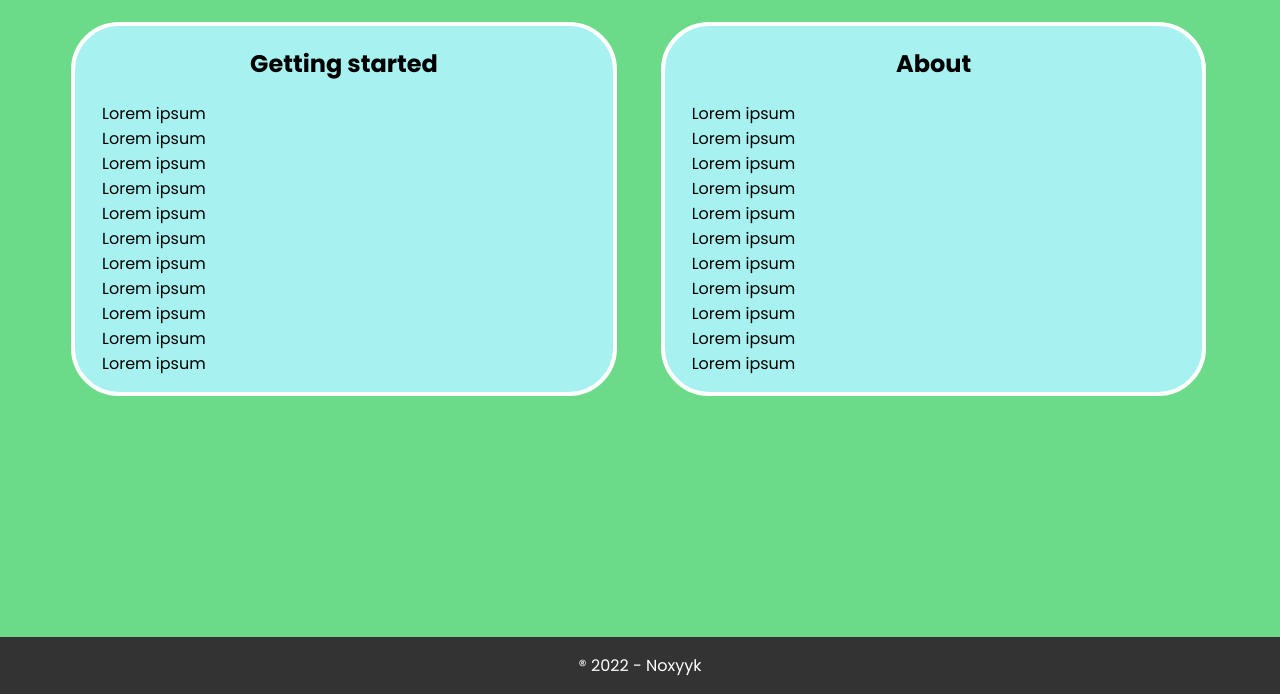
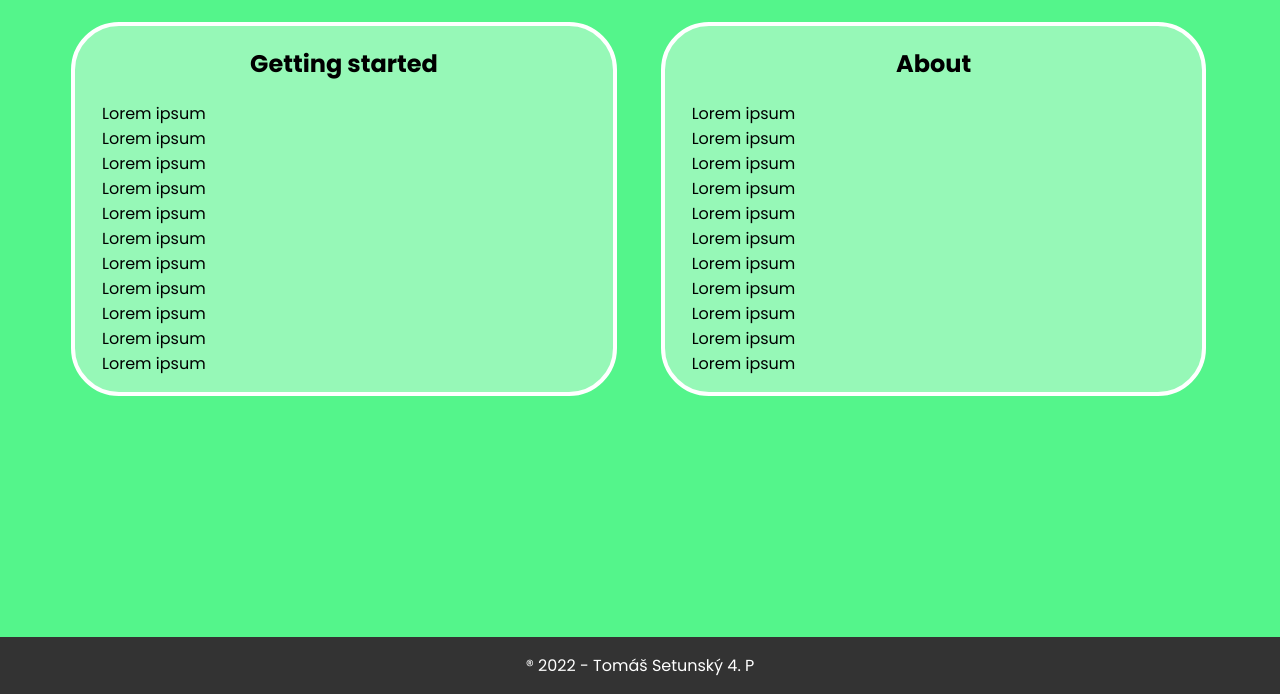
Before and after one commit to noxyyk/Vizualizacni-portal, a website: page public/index.html in a window 1280 px wide. Shown: the part 106-800 px from the top of the page. Drawn offline with nearby package versions, Linux system fonts and the light colour scheme; some packages are replaced by stand-ins of ours; a script that the page names is missing.

Commit message:
changed color

```diff
--- a/public/index.html
+++ b/public/index.html
@@ -79,7 +79,7 @@
      </article>
     </about>
   <footer>
-    <p>® 2022 - Noxyyk</p>
+    <p>® 2022 - Tomáš Setunský 4. P</p>
   </footer>
   <script type="module" src="https://unpkg.com/ionicons@5.5.2/dist/ionicons/ionicons.esm.js"></script>
   <script nomodule src="https://unpkg.com/ionicons@5.5.2/dist/ionicons/ionicons.js"></script>
--- a/public/themes.css
+++ b/public/themes.css
@@ -1,7 +1,7 @@
 @import url("https://fonts.googleapis.com/css?family=Poppins:100,200,300,400,500,600,700,800,900");
 
 html, body {
-  background-color: #6bdb89;
+  background-color: #54F58B;
   font-family: "Poppins", sans-serif;
 }
 :root{
@@ -36,8 +36,7 @@ article{
   width: 42vw;
   top: 120px;
   left: 5%;
-  background-color: rgb(168, 241, 241);
-
+  background-color: #96F8B7;
 }
 article p{
   position: relative;
```
